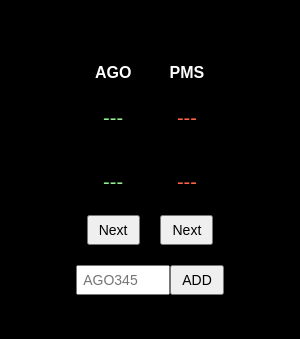
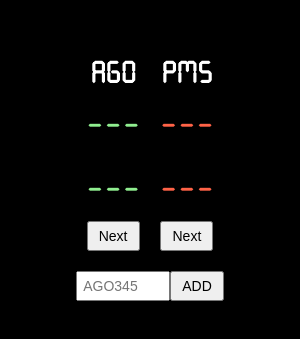
Before and after one commit to jackiejoe45/fuel-app, an Electron app: page index.html in a window 300 px wide. Shown: the part 243-582 px from the top of the page. Drawn offline with Linux system fonts and the light colour scheme.

Commit message:
Updated display

```diff
--- a/index.html
+++ b/index.html
@@ -4,71 +4,91 @@
     <meta charset="UTF-8">
     <title>Fuel Board Queue Monitor</title>
     <style>
+        @font-face {
+            font-family: 'My7SegmentFont';
+            src: url('resources/sevensegmentfont.ttf') format('truetype');
+            font-weight: normal;
+            font-style: normal;
+        }
+
         body, html {
             margin: 0;
             padding: 0;
             height: 100%;
             overflow: hidden;
         }
+
         body {
-            font-family: Arial, sans-serif;
+            font-family: 'My7SegmentFont', Arial, sans-serif;
             display: flex;
             justify-content: center;
             align-items: center;
             background-color: black;
+            font-size: 30px
         }
+
         .container {
             display: flex;
             flex-direction: column;
             align-items: center;
             padding: 10px;
         }
+
         .queue-display {
             display: flex;
             justify-content: space-around;
             width: 100%;
             margin-bottom: 10px;
         }
+
         .queue {
             display: flex;
             flex-direction: column;
             align-items: center;
         }
+
         .queue-title {
             font-weight: bold;
             margin-bottom: 5px;
             color: white;
         }
+
         .queue-numbers {
             display: flex;
             flex-direction: column;
         }
+
         .number {
             width: 60px;
             height: 60px;
             display: flex;
             justify-content: center;
             align-items: center;
-            font-size: 20px;
+            font-size: 45px;
             margin: 2px 0;
         }
+
         .ago {
             color: #90EE90;
         }
+
         .pms {
             color: #FF6347;
         }
+
         .controls {
             display: flex;
             justify-content: space-between;
             width: 100%;
             margin-top: 10px;
         }
+
         button {
             padding: 5px 10px;
             font-size: 14px;
             cursor: pointer;
         }
+
         input {
             padding: 5px;
             font-size: 14px;
```
